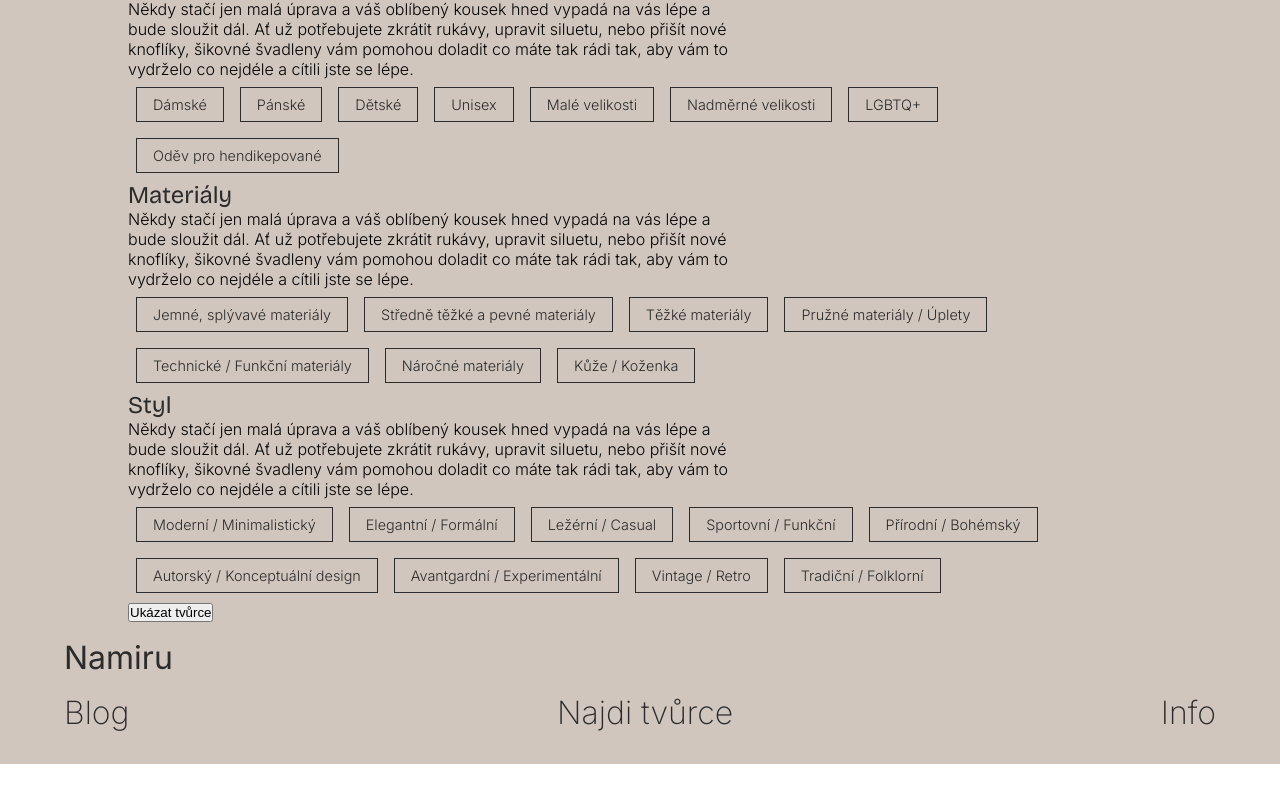
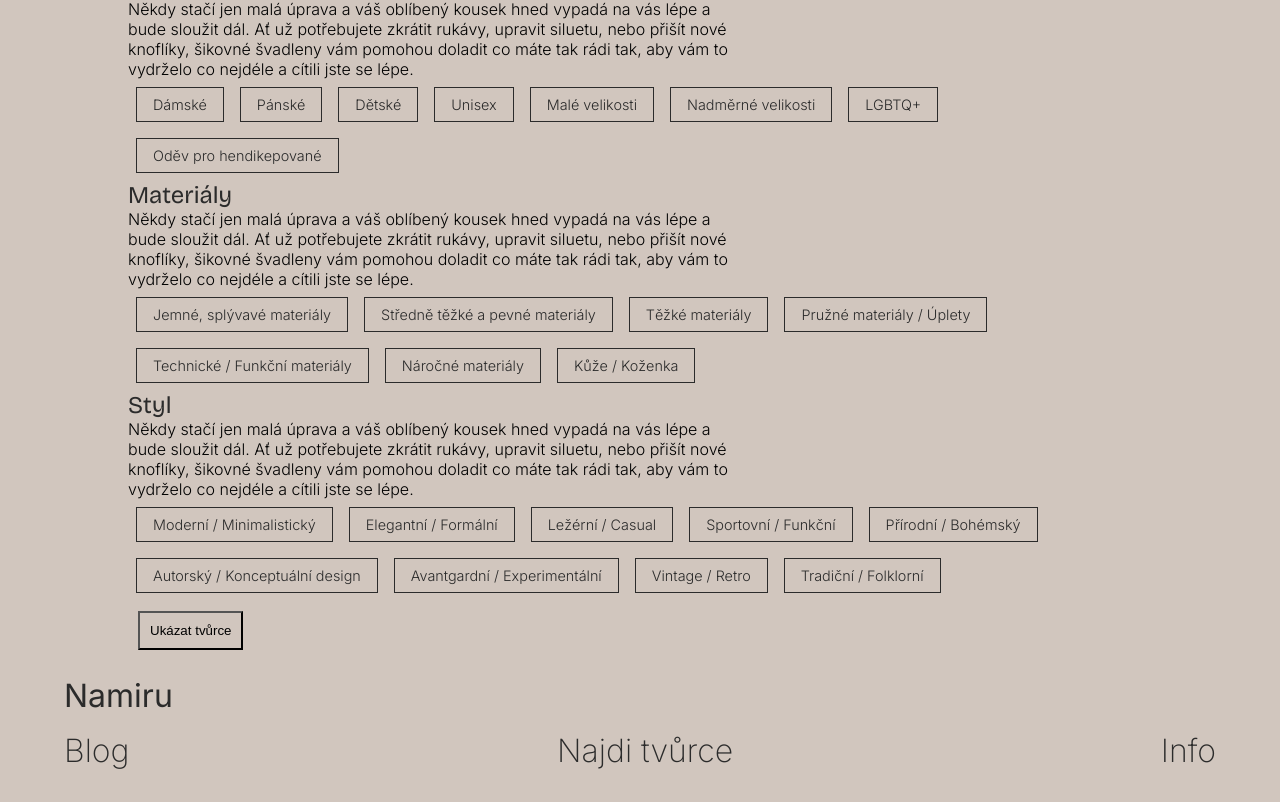
Before and after one commit to han-fris/namiru-app, a React (Vite) app: page /pruvodce in a window 1280 px wide. Shown: the part 1041-1843 px from the top of the page. Before the commit the page ends 1805 px from the top, so only its background shows below. Built offline with nearby package versions, Linux system fonts and the light colour scheme.

Commit message:
vratit zpet chybu filtrování

```diff
--- a/src/pages/Guide/Guide.css
+++ b/src/pages/Guide/Guide.css
@@ -6,7 +6,7 @@
   max-width: 100%;
 }
 
-.guide-button {
+.guide__button {
   background-color: var(--lighter);
   padding: 10px;
   margin: 10px
```
